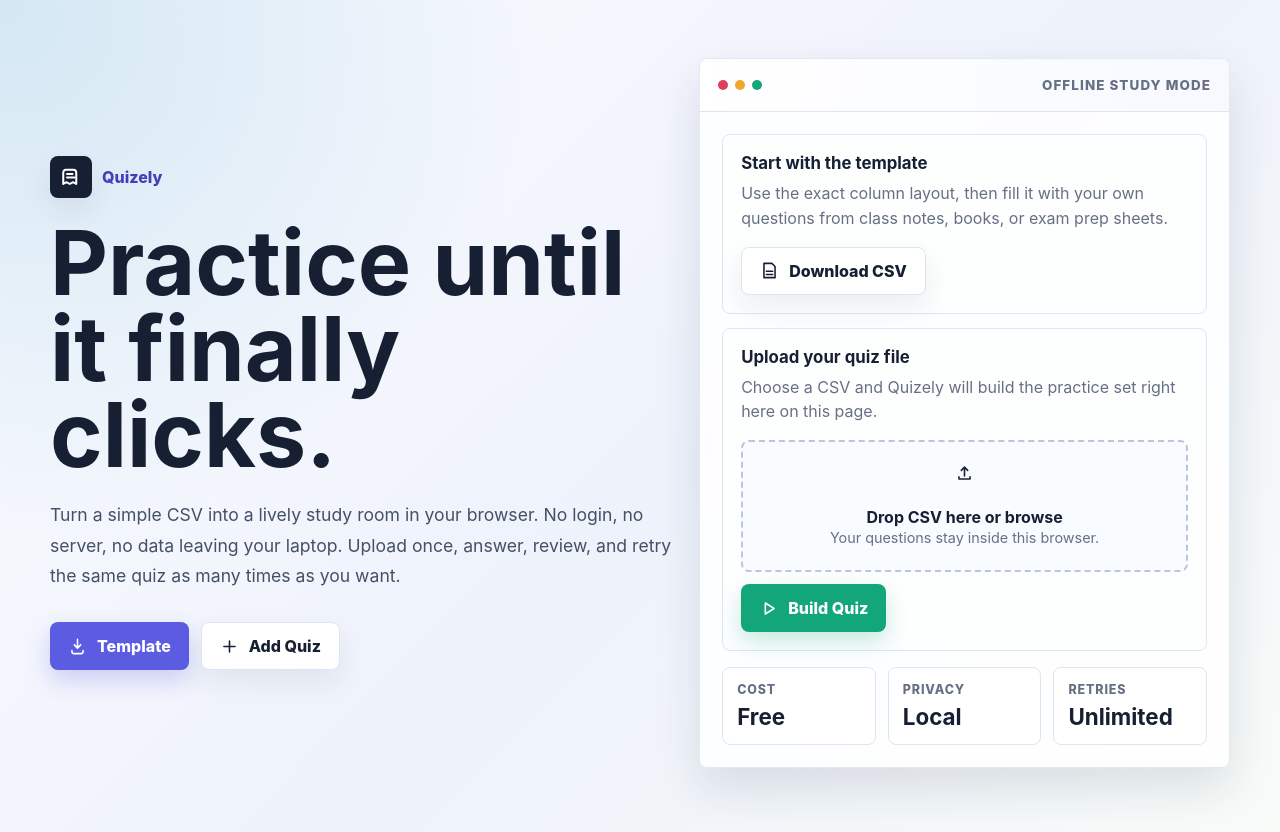
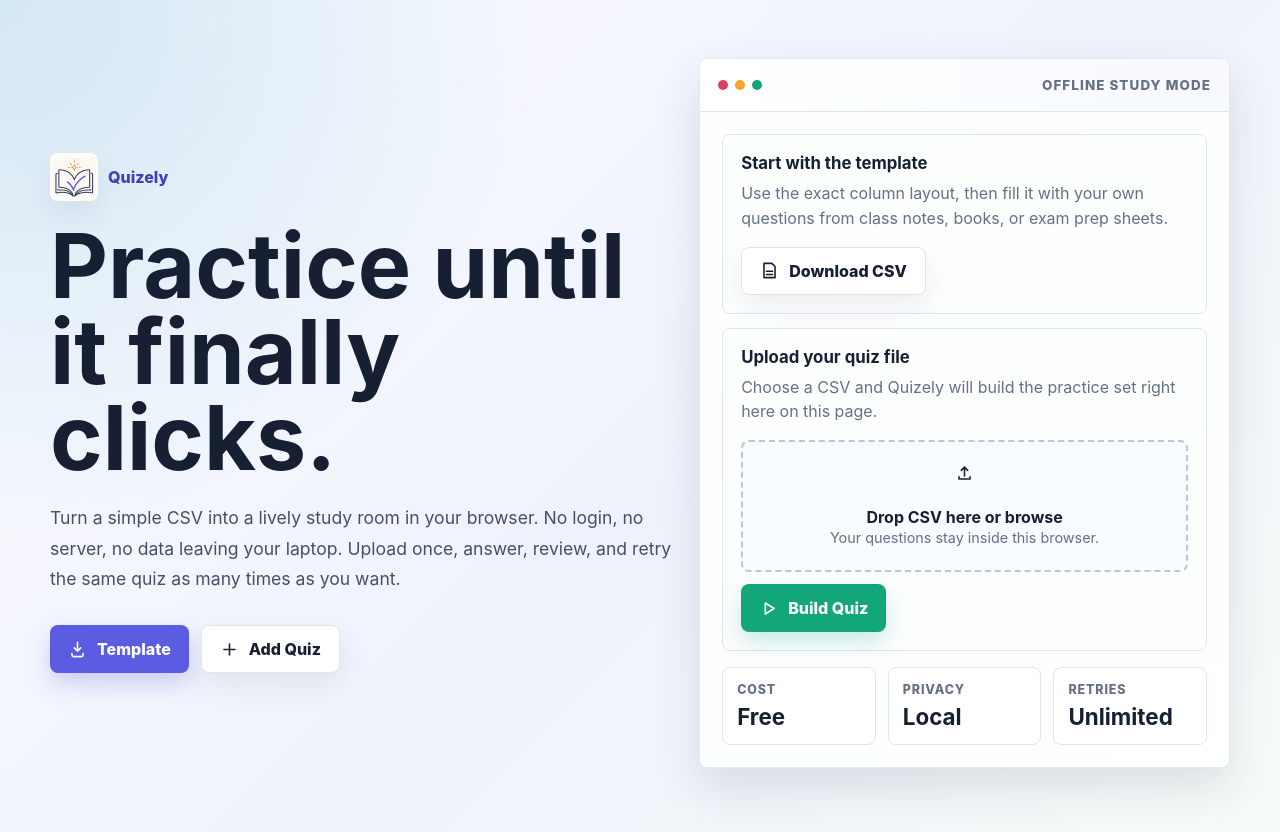
Before and after one commit to the-sudipta/quizely, a plain HTML site: page index.html in a window 1280 px wide. Drawn offline with Linux system fonts and the light colour scheme.

Commit message:
🎨 Add Quizely brand logo assets
Add the selected Quizely logo across the web app, README, citation metadata, project details, favicons, Apple touch icon, Open Graph preview image, and web app manifest.

Also updates the hero brand mark to use the new icon and adds social preview metadata for GitHub Pages.

```diff
--- a/index.html
+++ b/index.html
@@ -4,6 +4,18 @@
     <meta charset="UTF-8">
     <meta name="viewport" content="width=device-width, initial-scale=1.0">
     <title>Quizely | Lifetime Practice Quiz Generator</title>
+    <meta name="description" content="Quizely is a privacy-first CSV quiz generator for students with instant scoring, review feedback, and unlimited offline practice.">
+    <meta property="og:title" content="Quizely | Lifetime Practice Quiz Generator">
+    <meta property="og:description" content="Turn a CSV into a beautiful browser-based practice quiz. No login, no backend, no data leaving your device.">
+    <meta property="og:type" content="website">
+    <meta property="og:url" content="https://the-sudipta.github.io/quizely/">
+    <meta property="og:image" content="https://the-sudipta.github.io/quizely/assets/brand/quizely-og.png">
+    <meta name="theme-color" content="#172033">
+    <link rel="icon" href="assets/brand/favicon.ico" sizes="any">
+    <link rel="icon" type="image/png" href="assets/brand/favicon-32.png" sizes="32x32">
+    <link rel="icon" type="image/png" href="assets/brand/favicon-16.png" sizes="16x16">
+    <link rel="apple-touch-icon" href="assets/brand/apple-touch-icon.png">
+    <link rel="manifest" href="site.webmanifest">
     <style>
         :root {
             --ink: #172033;
@@ -79,19 +91,21 @@
         }
 
         .brand-icon {
-            width: 42px;
-            height: 42px;
+            width: 48px;
+            height: 48px;
             display: grid;
             place-items: center;
             border-radius: var(--radius);
-            background: var(--ink);
-            color: #ffffff;
+            background: #fffcf7;
             box-shadow: var(--shadow-soft);
+            overflow: hidden;
         }
 
-        .brand-icon svg {
-            width: 24px;
-            height: 24px;
+        .brand-icon img {
+            width: 100%;
+            height: 100%;
+            display: block;
+            object-fit: cover;
         }
 
         h1 {
@@ -754,11 +768,8 @@
         <section class="hero" id="setup-view">
             <div>
                 <div class="brand-mark">
-                    <span class="brand-icon" aria-hidden="true">
-                        <svg viewBox="0 0 24 24" fill="none">
-                            <path d="M7 4.75h7.25a3 3 0 0 1 3 3V19L14 17.15l-3.25 1.85L7.5 17.15 4.25 19V7.5A2.75 2.75 0 0 1 7 4.75Z" stroke="currentColor" stroke-width="2" stroke-linejoin="round"/>
-                            <path d="M8 9h5.5M8 12.5h7.5" stroke="currentColor" stroke-width="2" stroke-linecap="round"/>
-                        </svg>
+                    <span class="brand-icon">
+                        <img src="assets/brand/quizely-icon-192.png" alt="Quizely logo icon">
                     </span>
                     <span>Quizely</span>
                 </div>
```
Also changed, not shown: assets/brand/apple-touch-icon.png (added), assets/brand/favicon-16.png (added), assets/brand/favicon-32.png (added), assets/brand/favicon.ico (added), assets/brand/quizely-icon-192.png (added), assets/brand/quizely-icon-512.png (added), assets/brand/quizely-icon.png (added), assets/brand/quizely-logo.png (added), assets/brand/quizely-og.png (added), site.webmanifest (added), 3 other files.
